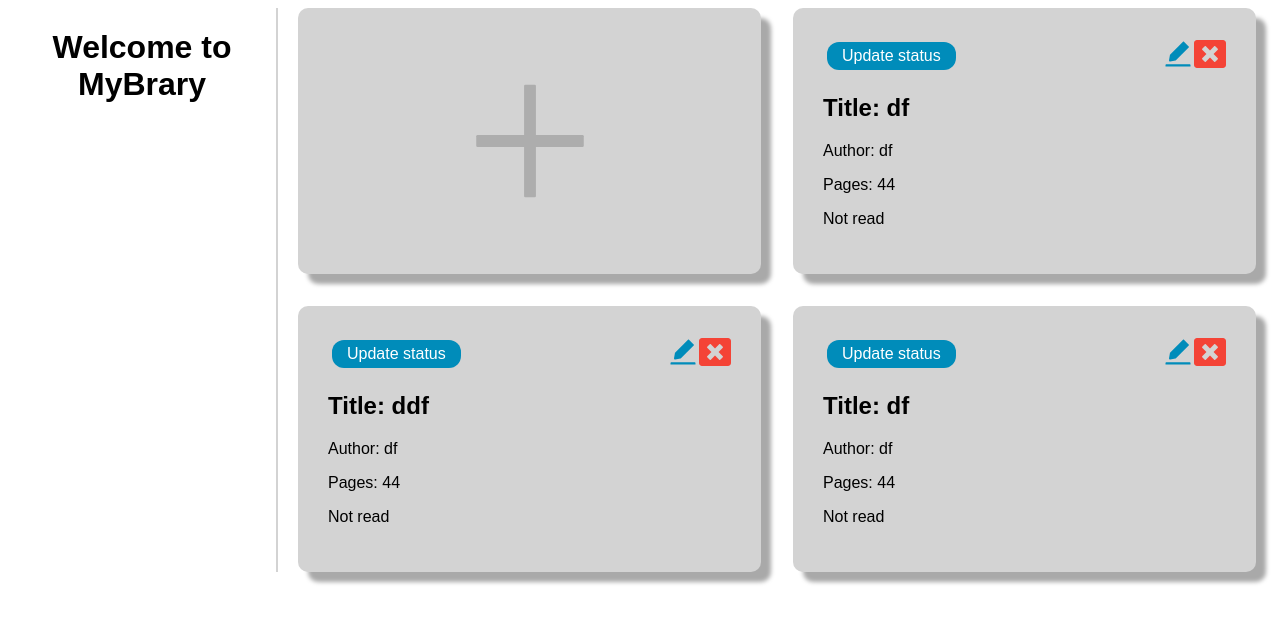
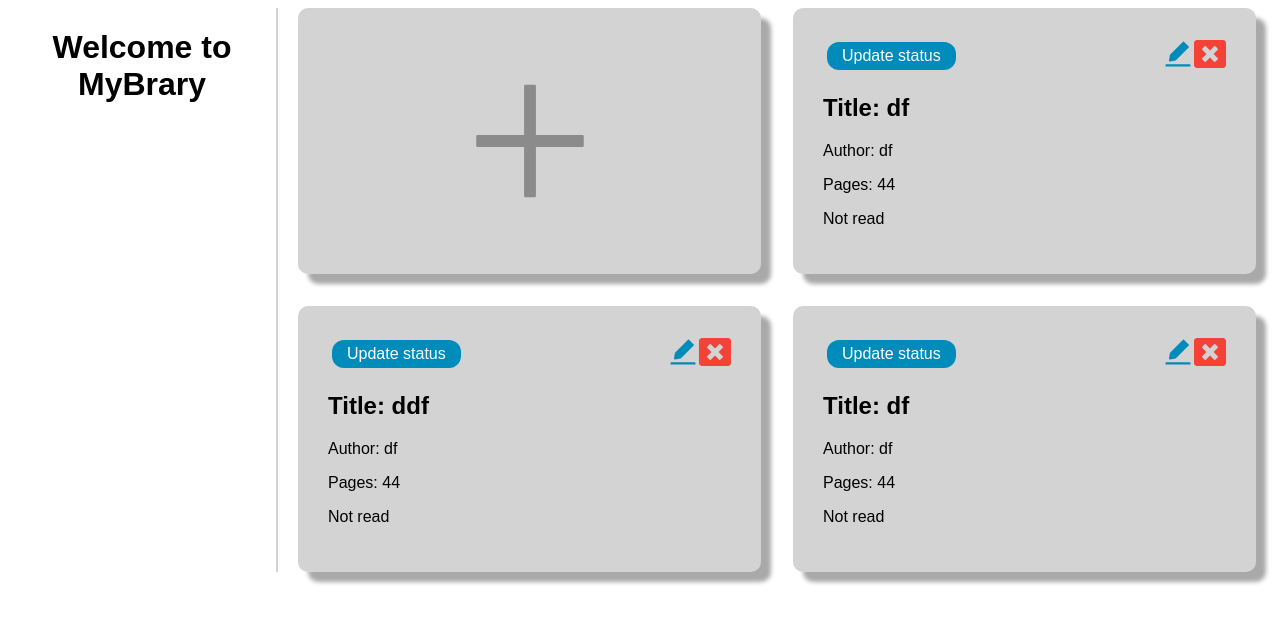
Before and after one commit to aljones1816/reactive_library, a React (Create React App) app: page / in a window 1280 px wide. In both pictures the pointer is over the icon 529 px from the left and 140 px from the top of the page. Shown: the top 622 px of the page. Built offline with nearby package versions, Linux system fonts and the light colour scheme; data requests are answered from the project's data file.

Commit message:
changes to styling and layout

```diff
--- a/src/BookList.tsx
+++ b/src/BookList.tsx
@@ -62,7 +62,7 @@ return (
             </Modal>
         )}
         <div className="card-grid">
-        <div className = "bookCard" onClick = {handleBool}>
+        <div className = "bookCard editCard" onClick = {handleBool}>
             <div className = "plus-container">
             <AiOutlinePlus className="plus-icon"/>
             </div>
--- a/src/styles/library.css
+++ b/src/styles/library.css
@@ -149,6 +149,12 @@ html {
 
 }
 
+.editCard:hover .plus-icon {
+    transition: 0.5s;
+    color: rgb(139, 139, 139);
+
+  }
+
 .plus-icon {
     font-size:10em;
     color: rgb(173, 173, 173);
```
